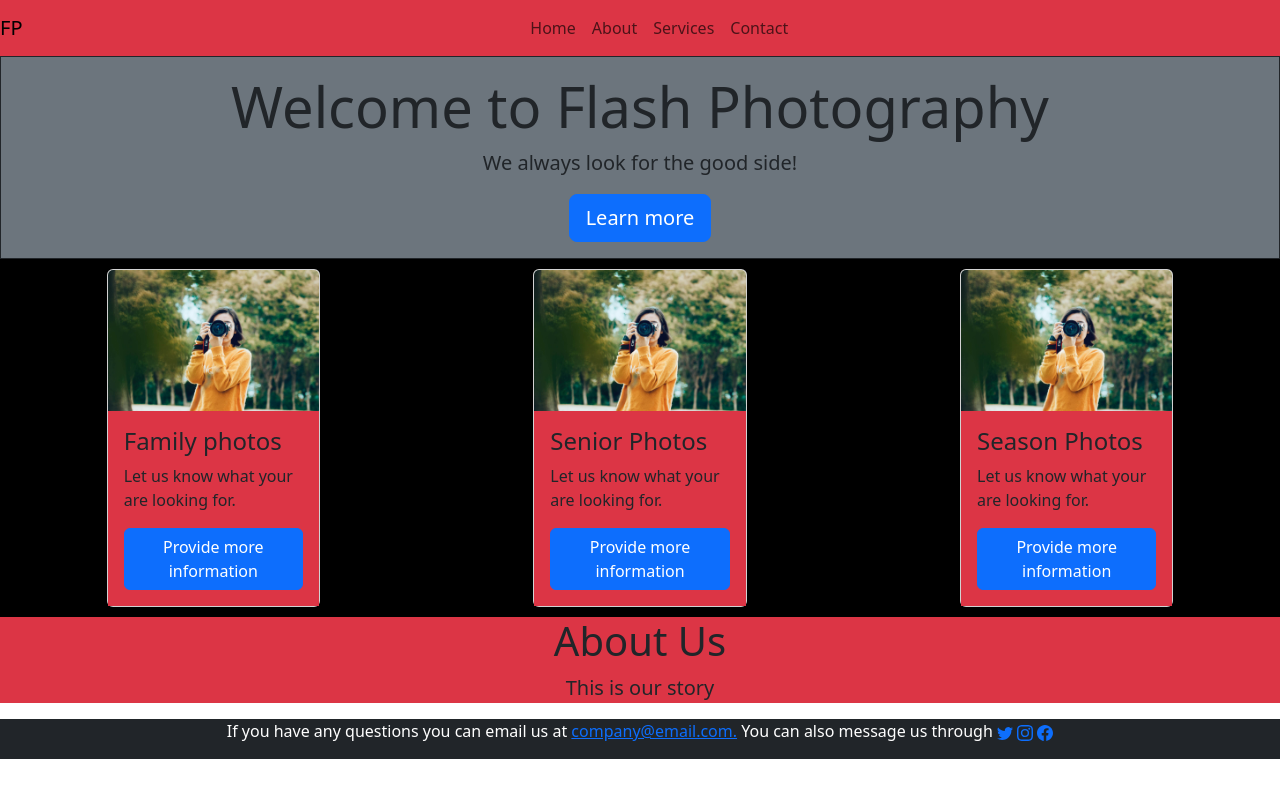
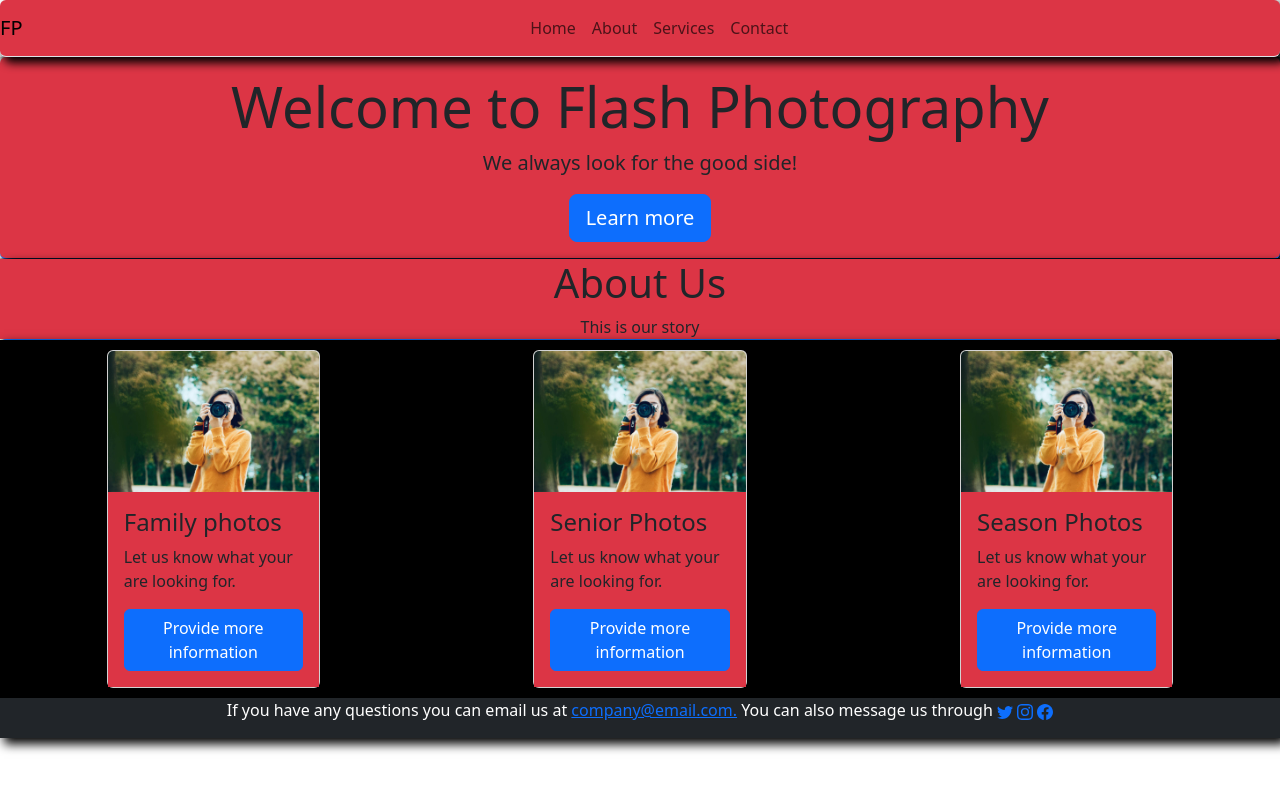
Before and after one commit to michaelmcc1/company-landing-page, a plain HTML site: page index.html in a window 1280 px wide. Drawn offline with nearby package versions, Linux system fonts and the light colour scheme; files whose address does not match are found by name.

Commit message:
adds box shadows
this adds to the navbar, home, about, and services sections

```diff
--- a/index.html
+++ b/index.html
@@ -19,7 +19,8 @@
 <header>
 
 <!-- adds a navbar with a collapseable nav bar -->
-<nav class="navbar navbar-expand-lg navbar-light bg-danger text-white" >
+<section class="navibar">
+<nav class="navbar navbar-expand-lg navbar-light bg-danger text-white border-bottom rounded" >
   <a class="navbar-brand" href="#">FP</a>
 
   <button class="navbar-toggler" type="button" data-toggle="collapse" data-target="#navbarNav">
@@ -42,10 +43,12 @@
     </ul>
   </div>
 </nav>
+</section>
 </header>
 
-<!-- Hero Section -->
-<section class="bg-secondary border border-dark">
+
+<!-- Hero Section for Home link-->
+<section class="border-bottom border-primary rounded bg-danger">
   <div class="hero" id="home">
   <div class="jumbotron jumbotron-fluid p-3">
     <div class="container-fluid text-center">
@@ -56,6 +59,18 @@
   </div>
   </div>
 </section>
+
+<!-- About section with styles and flexbox-->
+<section class="border-bottom border-primary rounded bg-danger" id="about">
+  <div class="container-fluid d-flex justify-content-center bg-danger">
+    <div class="justify-content-center"><h1>About Us</h1></div>
+  </div>
+  <p class="mb-0 text-center bg-danger">
+    This is our story
+  </p>
+</span>
+</section>
+
 
 <!-- Services with bootstrap card section that puts them in a row with styles and grid functions*/ -->
 <section class="hero" id="services">
@@ -103,19 +118,9 @@
     </div>
     </section>
 
-    <!-- About section with styles and flexbox-->
-    <section class="about" id="about"></section>
-    <blockquote class="blockquote">
-    <div class="container-fluid d-flex justify-content-center bg-danger">
-      <div class="  justify-content-center"><h1>About Us</h1></div>
-    </div>
-      <p class="mb-0 text-center bg-danger">
-        This is our story
-      </p>
-    </blockquote>
+
 
     <!-- footer section -->
-
     <section class="contact" id="contact">
       <footer>
         <div class="container-fluid bg-dark text-white">
--- a/styles.css
+++ b/styles.css
@@ -1,6 +1,7 @@
 a:hover{
     text-decoration: underline;
     color: red;
+    text-shadow: 10px 10px 5px #000000;
 }
 #button:hover {
     color: red;
@@ -8,7 +9,10 @@ a:hover{
 #navbutton:hover,li:hover{
     background-color: blue;
     color: white;
+}
 
+.navibar,nav, section, .hero{
+    box-shadow: 5px 5px 10px 1px #000000;
 }
 
 .navbar-item {
```
